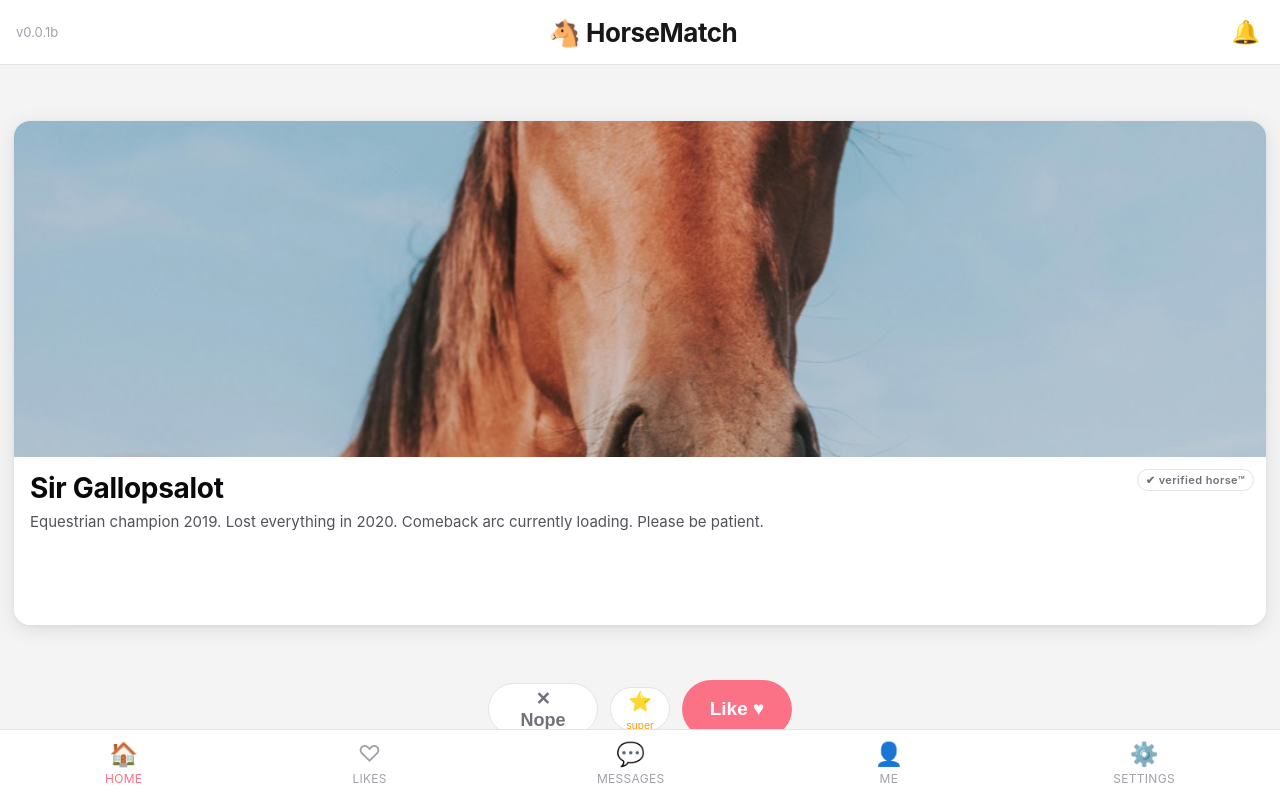
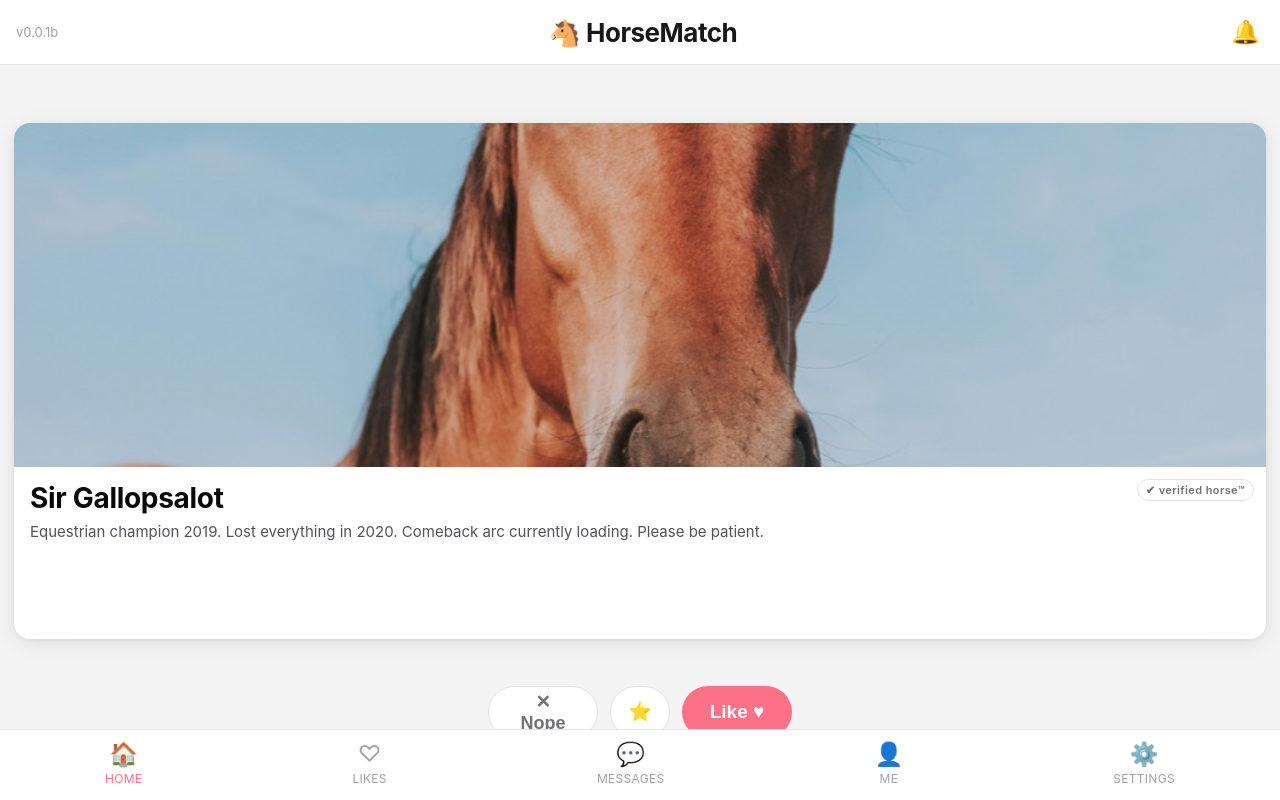
Before and after one commit to hikarikami/horse-match, a React (Vite) app: page / in a window 1280 px wide. Built offline with nearby package versions, Linux system fonts and the light colour scheme.

Commit message:
increased font size fixed some issues

```diff
--- a/src/App.css
+++ b/src/App.css
@@ -194,7 +194,7 @@
   justify-content: center;
   align-items: center;
   gap: 12px;
-  padding: 10px 20px 6px;
+  padding: 2px 20px 6px;
 }
 
 .btn-nope {
--- a/src/App.tsx
+++ b/src/App.tsx
@@ -493,10 +493,8 @@ export default function App() {
           {!isDone && (
             <div className="action-row">
               <button className="btn-nope" onClick={handleNope} style={{ height: 52 }}>✕ Nope</button>
-              <button className="btn-superlike" style={{ height: 44 }} onClick={openSuperNeigh}>
-                ⭐<br/><span style={{ fontSize: 11 }}>super</span>
-              </button>
-              <button className="btn-like" onClick={handleLike} style={{ height: 58 }}>Like ♥</button>
+              <button className="btn-superlike" style={{ height: 52 }} onClick={openSuperNeigh}>⭐</button>
+              <button className="btn-like" onClick={handleLike} style={{ height: 52 }}>Like ♥</button>
             </div>
           )}
 
```
